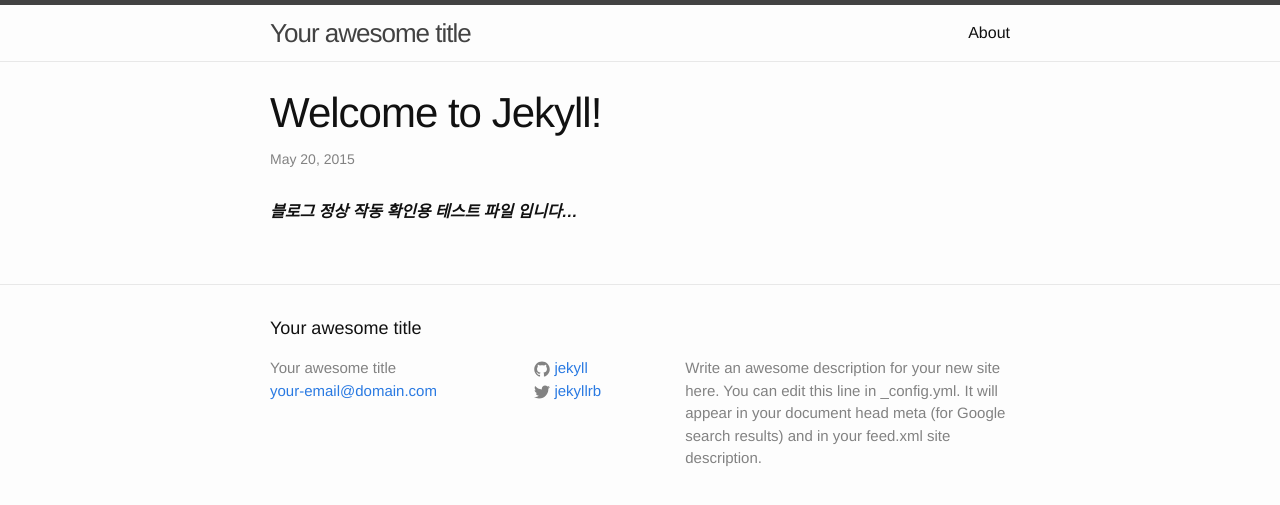
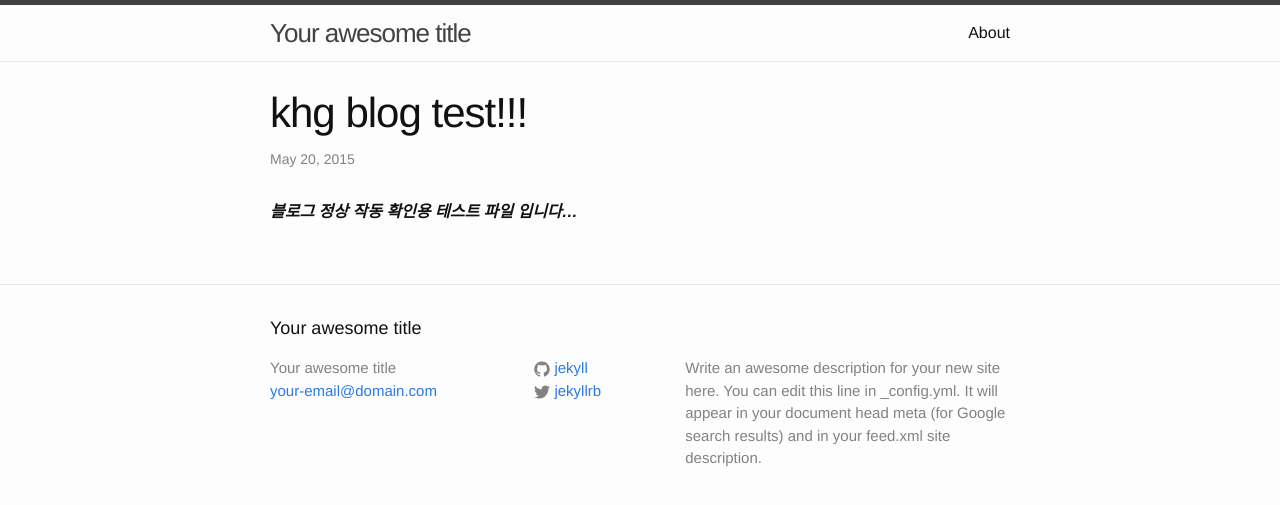
Before and after one commit to test2448/test2448.github.com, a Jekyll site: the page built from _posts/2015-05-20-first-post.markdown, in a window 1280 px wide. Shown: the top 505 px of the page. Built offline with Jekyll 4.4.1, drawn with Linux system fonts in a browser that asks for light colours.

Commit message:
Update 2015-05-20-first-post.markdown
post name changed

```diff
--- a/_posts/2015-05-20-first-post.markdown
+++ b/_posts/2015-05-20-first-post.markdown
@@ -1,6 +1,6 @@
 ---
 layout: post
-title:  "Welcome to Jekyll!"
+title:  "khg blog test!!!"
 date:   2015-05-20 11:53:48
 categories: jekyll update
 ---
```
